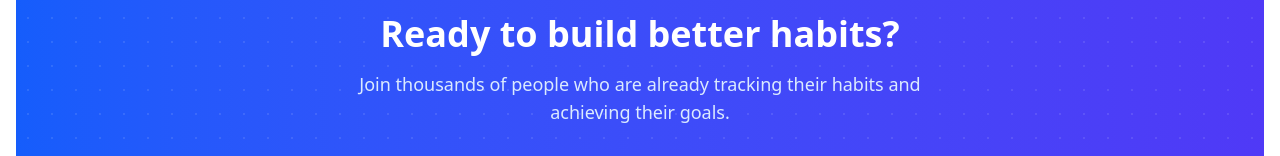
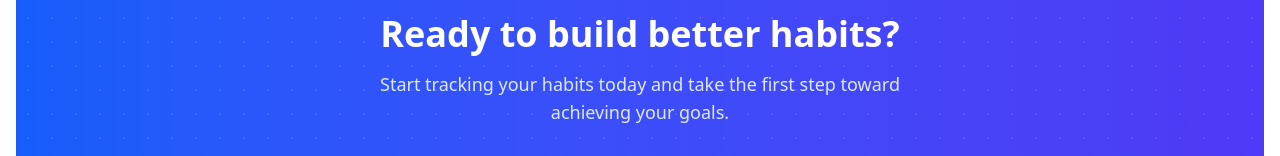
Before and after one commit to aandrew-el/habit-tracker, a Next.js app: page / in a window 1280 px wide. Shown: the part 3687-3843 px from the top of the page. Built offline with nearby package versions, Linux system fonts and the light colour scheme.

Commit message:
fix(landing): honest CTA text (removed misleading 'thousands' claim)

```diff
--- a/app/page.tsx
+++ b/app/page.tsx
@@ -327,7 +327,7 @@ export default function HomePage() {
                   Ready to build better habits?
                 </h2>
                 <p className="text-blue-100 text-lg mb-8 max-w-xl mx-auto">
-                  Join thousands of people who are already tracking their habits and achieving their goals.
+                  Start tracking your habits today and take the first step toward achieving your goals.
                 </p>
                 <Link href="/signup">
                   <Button
```
